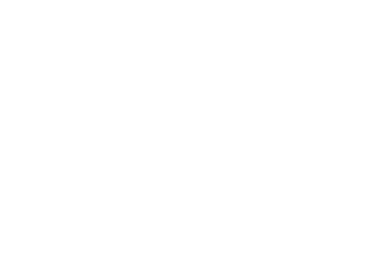
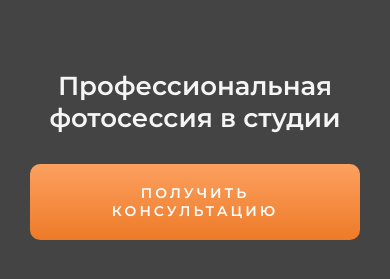
Before and after one commit to anton001-web/art-studio, a React app: page / in a window 390 px wide. Shown: the part 823-1102 px from the top of the page. Before the commit the page ends 844 px from the top, so only its background shows below. Built offline with nearby package versions, Linux system fonts and the light colour scheme.

Commit message:
first section(1) done

```diff
--- a/src/App.js
+++ b/src/App.js
@@ -1,11 +1,13 @@
 import React from 'react'
 import './styles/main.scss'
 import Header from "./components/Header";
+import Main from "./components/Main";
 
 const App = () => {
     return (
         <>
             <Header />
+            <Main />
         </>
     )
 }
--- /dev/null
+++ b/src/components/Main.js
@@ -0,0 +1,12 @@
+import React from 'react'
+import Section1 from "./Section1";
+
+const Main = () => {
+    return (
+        <>
+            <Section1 />
+        </>
+    )
+}
+
+export default Main;
--- /dev/null
+++ b/src/components/Section1.js
@@ -0,0 +1,22 @@
+import React from 'react'
+
+const Section1 = () => {
+    return (
+        <section className='section-first'>
+            <div className='container'>
+                <div className='section-first__content'>
+                    <h1 className='section-first__title'>Профессиональная фотосессия в студии</h1>
+                    <h2 className='section-first__subTitle'>Наша фотостудия позволит исполнить ваши мечты</h2>
+                    <p className='section-first__text'>
+                        <span>Фотографии стали неотъемлемой частью нашей жизни. Это теперь не просто памятные снимки в альбомах, ныне фото становиться способом понравиться окружающим, получить восхищение, заявить о себе всему миру.</span> Выбор правильной фотостудии занимает далеко не последнее место в получение фотографий. И мы с точностью заявляем, что нашей фотостудией вы останетесь довольны и еще не раз захотите возвращаться к нам.
+                    </p>
+                    <button className='section-first__button'>
+                        получить консультацию
+                    </button>
+                </div>
+            </div>
+        </section>
+    )
+}
+
+export default Section1
--- a/src/styles/main.scss
+++ b/src/styles/main.scss
@@ -3,7 +3,7 @@
 @import './mixins&patterns.scss';
 
 @import './header.scss';
-
+@import './section1.scss';
 
 .container {
   max-width: 1440px;
@@ -14,5 +14,10 @@
   margin: 0;
 }
 
+section {
+  margin-top: $section-gap;
+}
+
 
 @import './media/header-media.scss';
+@import './media/section1-media.scss';
--- a/src/styles/media/header-media.scss
+++ b/src/styles/media/header-media.scss
@@ -55,7 +55,7 @@
     position: absolute;
     width: 100%;
     bottom: 0;
-    height: calc(100% - 62px);
+    height: calc(100% - 80px);
     left: -120%;
 
     .header-list__item {
--- /dev/null
+++ b/src/styles/media/section1-media.scss
@@ -0,0 +1,39 @@
+@media screen and (max-width: 768px) {
+  .section-first__button {
+    margin-top: 30px;
+  }
+
+  .section-first__title {
+    font-size: 38px;
+  }
+
+  .section-first__subTitle {
+    font-size: 20px;
+  }
+}
+
+@media screen and (max-width: 480px) {
+  .section-first {
+    min-height: calc(100vh - 80px);
+
+    .container {
+      display: flex;
+      justify-content: center;
+      align-items: center;
+      min-height: calc(100vh - 80px);
+    }
+  }
+
+  .section-first__content {
+    text-align: center;
+    align-items: center;
+  }
+
+  .section-first__title {
+    font-size: 26px;
+  }
+
+  .section-first__text, .section-first__subTitle {
+    display: none;
+  }
+}
--- /dev/null
+++ b/src/styles/section1.scss
@@ -0,0 +1,41 @@
+.section-first {
+  margin-top: 0px;
+  background-color: #444444;
+}
+
+.section-first__content {
+  padding: $gutter;
+  display: flex;
+  flex-direction: column;
+}
+
+.section-first__title {
+  max-width: 800px;
+  @include fontz('Montserrat', 600, 66px, normal);
+  color: $colorW-main;
+  margin-block-end: 0em;
+}
+
+.section-first__subTitle {
+  max-width: 600px;
+  @include fontz('Montserrat', 600, 30px, normal);
+  color: $colorW-main;
+}
+
+.section-first__text {
+  max-width: 800px;
+  @include fontz('Montserrat', 500, 14px, normal);
+  color: $colorW-main;
+
+  span {
+    display: block;
+  }
+}
+
+.section-first__button {
+  max-width: 370px;
+  padding: 20px 30px;
+  @extend %gradient-filled-btn;
+  font-size: 14px;
+  margin-block-end: 70px;
+}
```
